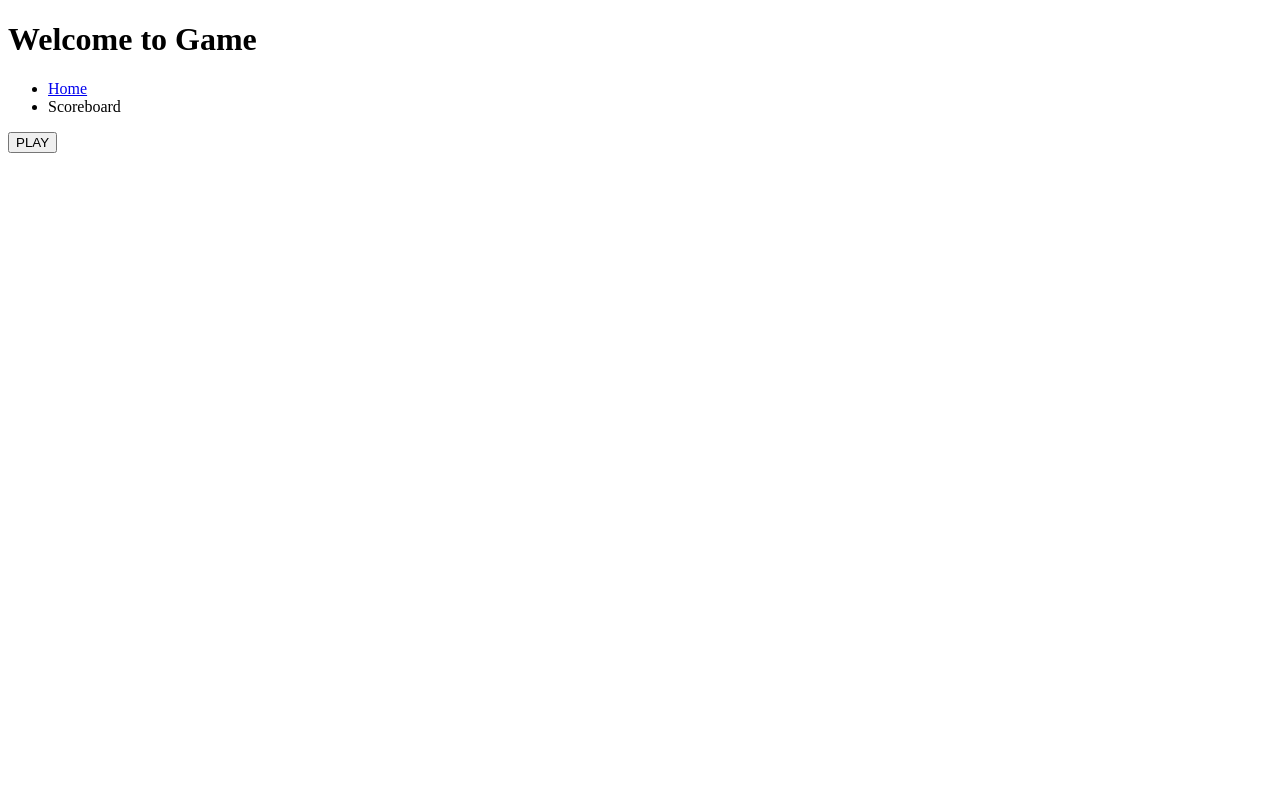
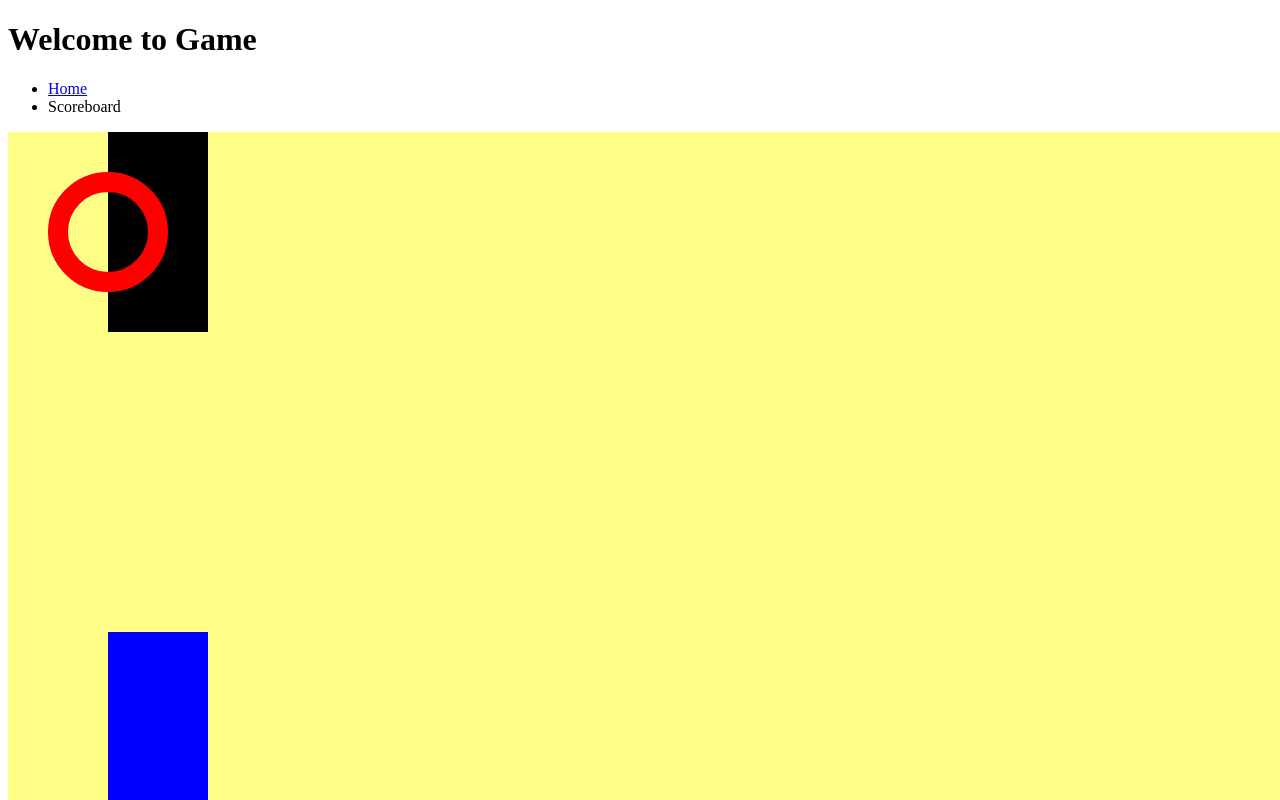
Before and after one commit to xahra11/Game, a plain HTML site: page index.html in a window 1280 px wide. Shown: the top 800 px of the page. Drawn offline with Linux system fonts and the light colour scheme.

Commit message:
Canvas
added canvas

```diff
--- a/game.js
+++ b/game.js
@@ -0,0 +1,24 @@
+let canvas = document.getElementById("canvas");
+
+let context = canvas.getContext("2d");
+
+var window_Height = window.innerHeight;
+var window_Width = window.innerWidth;
+
+canvas.width = window_Width;
+canvas.height = window_Height;
+
+canvas.style.background = "#ff8";
+
+context.fillRect(100, 0 , 100, 200);
+
+context.fillStyle = "blue";
+
+context.fillRect(100, 500 , 100, 200);
+
+context.beginPath();
+context.strokeStyle = "red";
+context.lineWidth = 20;
+context.arc(100, 100, 50, 0, Math.PI * 2, false);
+context.stroke();
+context.closePath();
--- a/index.html
+++ b/index.html
@@ -25,8 +25,13 @@
         </ul>
     </nav>
 
-</body>
+    <canvas id="canvas">
+
+    </canvas>
 
     <button>PLAY</button>
 
+</body>
+
+    <script src="game.js"></script>
 </html>
```
